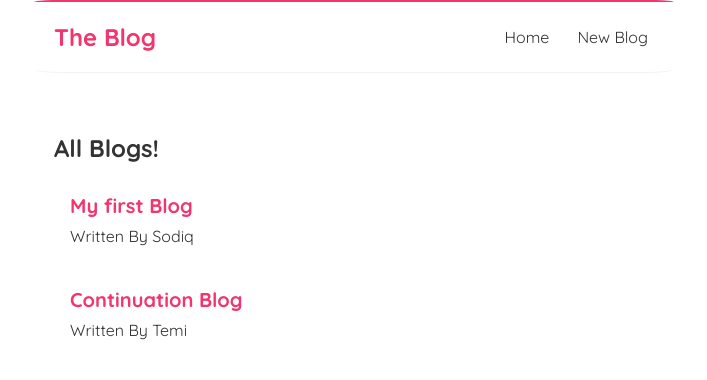
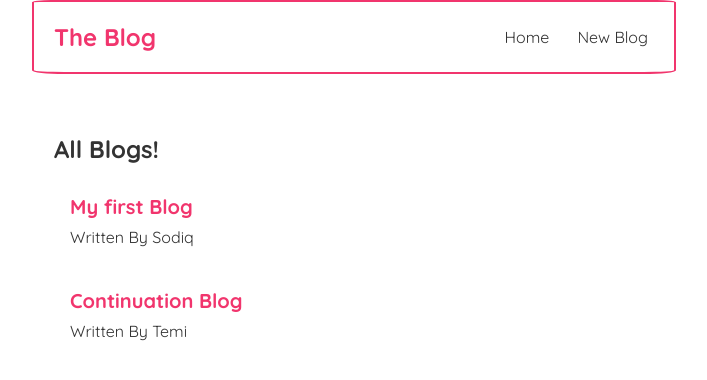
Before and after one commit to Sodiq-123/blog-app, a React (Create React App) app: page / in a window 1280 px wide. Shown: the top 380 px of the page, without its empty margins (286-993 px from the left). Built offline with nearby package versions, Linux system fonts and the light colour scheme; data requests are answered from the project's data file.

Commit message:
Modified some styles

```diff
--- a/src/index.css
+++ b/src/index.css
@@ -12,8 +12,10 @@
   align-items: center;
   max-width: 600px;
   margin: 0 auto;
-  border-bottom: 1px solid #f2f2f2;
+  border-bottom: 2px solid #f1356d;
   border-top: 2px double #f1356d;
+  border: 2px solid #f1356d;
+  border-radius: 20px;
   border-bottom-right-radius: 5%;
   border-bottom-left-radius: 5%;
   border-top-left-radius: 3%;
```
